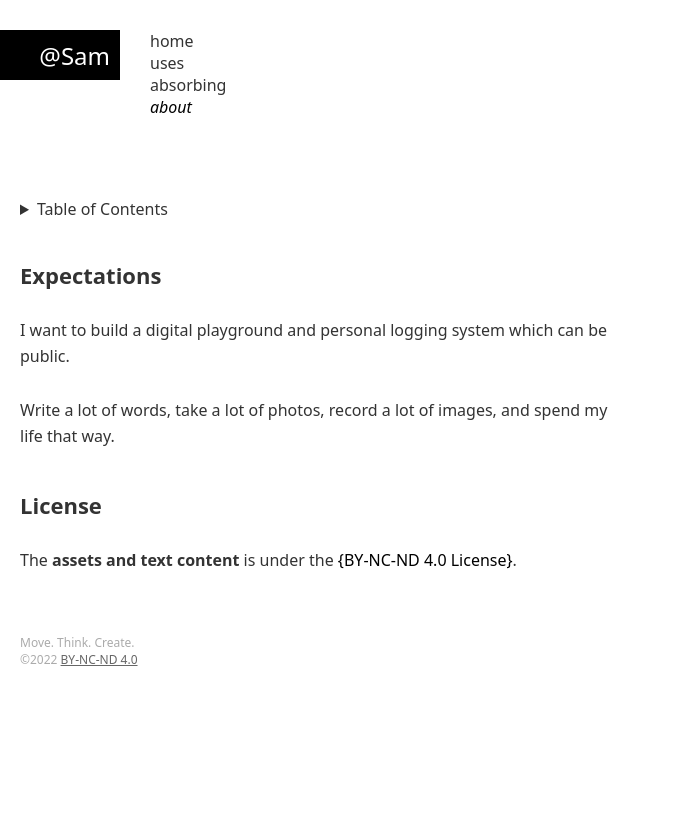
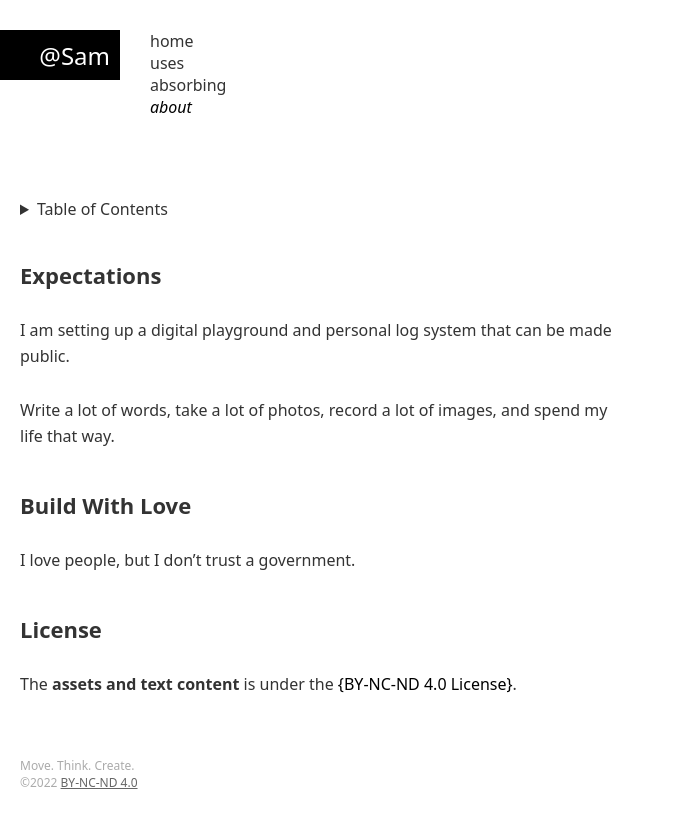
Before and after one commit to samzeng/samzeng.github.io, a Jekyll site: the page built from about.markdown, in a window 1280 px wide. Shown: the top 828 px of the page, without its empty margins (0-674 px from the left). Built offline with Jekyll 4.4.1, drawn with Linux system fonts in a browser that asks for light colours.

Commit message:
Update about.markdown

```diff
--- a/about.markdown
+++ b/about.markdown
@@ -6,12 +6,15 @@ permalink: /about.html
 
 ## Expectations
 
-I want to build a digital playground and personal logging system which can be
+I am setting up a digital playground and personal log system that can be made
 public.
 
 Write a lot of words, take a lot of photos, record a lot of images, and spend
 my life that way.
 
+## Build With Love
+
+I love people, but I don't trust a government.
 
 ## License
 
```
